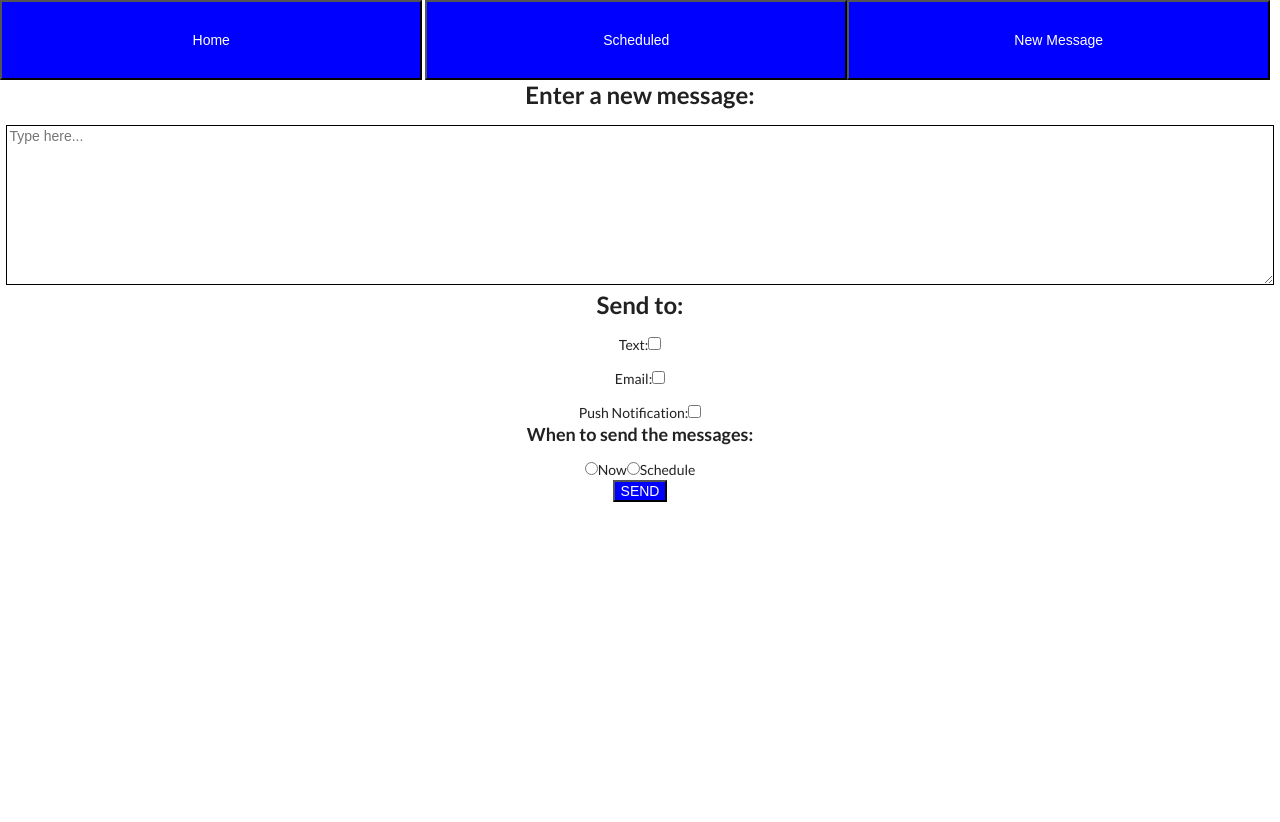
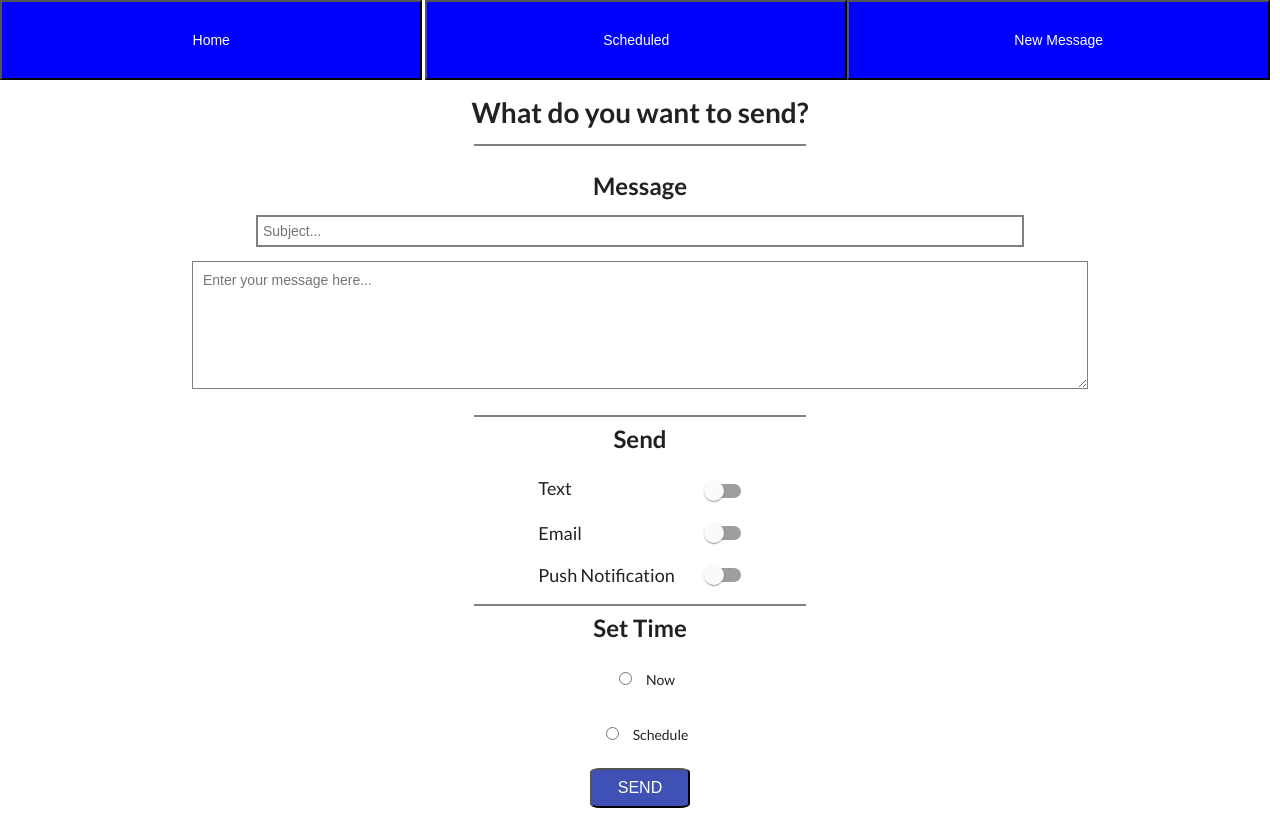
Before and after one commit to priceless99/MarketingReact, a React (Create React App) app: page /newmessage in a window 1280 px wide. Before the commit the page ends 800 px from the top, so only its background shows below. Built offline with nearby package versions, Linux system fonts and the light colour scheme; no server answers.

Commit message:
Finished UI for the 'NewMesseges'.

```diff
--- a/package.json
+++ b/package.json
@@ -4,6 +4,7 @@
   "private": true,
   "dependencies": {
     "@material-ui/icons": "^4.2.1",
+    "@material-ui/core": "^4.2.0",
     "axios": "^0.19.0",
     "node-sass": "^4.12.0",
     "react": "^16.8.6",
--- /dev/null
+++ b/src/FormControlLabelPos.css
@@ -0,0 +1,4 @@
+h3 {
+    font-weight: 400;
+    text-align: left;
+  }
--- /dev/null
+++ b/src/components/FormControlLabelPosition.js
@@ -0,0 +1,53 @@
+import React from "react";
+import Switch from "@material-ui/core/Switch";
+import FormGroup from "@material-ui/core/FormGroup";
+import FormControlLabel from "@material-ui/core/FormControlLabel";
+import FormControl from "@material-ui/core/FormControl";
+import '../FormControlLabelPos.css';
+
+function FormControlLabelPosition() {
+  const [value, setValue] = React.useState("female");
+
+  function handleChange(event) {
+    setValue(event.target.value);
+  }
+
+  return (
+    <FormControl component="fieldset">
+      <FormGroup
+        aria-label="position"
+        name="position"
+        value={value}
+        onChange={handleChange}
+        row
+      >
+        <table>
+            <th><h3>Text</h3></th>
+            <th><FormControlLabel
+              value="Text"
+              control={<Switch color="primary" />}
+              labelPlacement="start"
+            /></th>
+            <tr>
+                <td><h3>Email</h3></td>
+                <td><FormControlLabel
+              value="Email"
+              control={<Switch color="primary" />}
+              labelPlacement="start"
+            /></td>
+            </tr>
+            <tr>
+                <td><h3>Push Notification</h3></td>
+                <td><FormControlLabel
+              value="Push Notification"
+              control={<Switch color="primary" />}
+              labelPlacement="start"
+            /></td>
+            </tr>
+        </table>
+      </FormGroup>
+    </FormControl>
+  );
+}
+
+export default FormControlLabelPosition;
--- a/src/components/NewMessage.js
+++ b/src/components/NewMessage.js
@@ -1,6 +1,8 @@
-import React from 'react'
-import { Link } from 'react-router-dom'
-import Switch from '@material-ui/core/Switch';
+import React from 'react';
+import { Link } from 'react-router-dom';
+import FormControlLabelPosition from './FormControlLabelPosition';
+import '../NewMessage.css';
+
 
 class NewMessage extends React.Component {
   constructor(props) {
@@ -23,40 +25,50 @@ class NewMessage extends React.Component {
 
   render() {
     return (
-      <div style={{ textAlign: 'center' }}>
-
-        <h2>Enter a new message:</h2>
-        <div><textarea id="newMsg" className='messageInput' placeholder='Type here...' value={this.state.input} onChange={e => this.setState({ input: e.target.value })} cols="30" rows="10"></textarea>
+      <div id="body">
+        <h1>What do you want to send?</h1>
+        <hr id="break"></hr>
+        <h2>Message</h2>
+        <div>
+          <input className='subjectInput' placeholder='Subject...'></input>
+          <textarea id="textarea" className='messageInput' placeholder='Enter your message here...' value={this.state.input} onChange={e => this.setState({ input: e.target.value })}></textarea>
         </div>
+        <hr id="break"></hr>
         <div>
-          <h2>Send to:</h2>
-          <p id="switches">Text:<input onChange={(e) => this.setState({ text: e.target.checked })} value={this.state.text} type="checkbox" /></p>
-          <p id="switches">Email:<input onChange={(e) => this.setState({ email: e.target.checked })} value={this.state.email} type="checkbox" /></p>
-          <p id="switches">Push Notification:<input onChange={(e) => this.setState({ push: e.target.checked })} value={this.state.push} type="checkbox" /></p>
+          <h2>Send</h2>
+          <FormControlLabelPosition/>
+          {/* <p>Text:<input onChange={(e) => this.setState({ text: e.target.checked })} value={this.state.text} type="checkbox" /></p>
+          <p>Email:<input onChange={(e) => this.setState({ email: e.target.checked })} value={this.state.email} type="checkbox" /></p>
+          <p>Push Notification:<input onChange={(e) => this.setState({ push: e.target.checked })} value={this.state.push} type="checkbox" /></p> */}
         </div>
+        <hr id="break"></hr>
         <div>
-          <h3>When to send the messages:</h3>
-          <input type="radio" name="schedule" value='now' onClick={(e) => this.setState({ send: e.target.value })}></input>Now
-          <input type="radio" name="schedule" value="schedule" onClick={(e) => this.setState({ send: e.target.value })}></input>Schedule
+          <h2>Set Time</h2>
+          <p><input id="radio" type="radio" name="schedule" value='now' onClick={(e) => this.setState({ send: e.target.value })}></input>Now</p>
+          <p><input id="radio" type="radio" name="schedule" value="schedule" onClick={(e) => this.setState({ send: e.target.value })}></input>Schedule</p>
         </div>
         {this.state.send === 'schedule' && (
-          <div>
-            <p>Date:
-            <input onChange={(e) => this.setState({ date: e.target.value })} type="date" /></p>
-            <p>Time:
-            <input onChange={(e) => this.setState({ time: e.target.value })} type="time" /></p>
-            <p>Frequency:
-              <select onChange={(e) => this.setState({ frequency: e.target.value })}>
-                <option value="oncetime">Once Time</option>
+          <div id="dateTime">
+            <table>
+              <th><h3>Date: </h3></th>
+              <th><input onChange={(e) => this.setState({ date: e.target.value })} type="date" /></th>
+              <tr>
+                <td><h3>Time: </h3></td>
+                <td><input onChange={(e) => this.setState({ time: e.target.value })} type="time" /></td>
+              </tr>
+              <tr>
+                <td><h3>Frequency: </h3></td>
+                <td><select onChange={(e) => this.setState({ frequency: e.target.value })}>
+                <option value="oncetime">One Time</option>
                 <option value="weekly">Weekly</option>
                 <option value="monthly">Monthly</option>
-              </select>
-            </p>
-
+              </select></td>
+              </tr>
+            </table>
           </div>
         )}
-        <div>
-          <Link to='/scheduled'><button onClick={this.sendData}>SEND</button></Link>
+        <div id="send">
+          <Link to='/scheduled'><button id="sendBtn" onClick={this.sendData}>SEND</button></Link>
         </div>
       </div>
     )
--- a/src/index.scss
+++ b/src/index.scss
@@ -6,11 +6,14 @@
 }
 
 .messageInput{
-  width: 99vw;
-  height: 20vh;
+  width: 70vw;
+  height: 16vh;
   border-style: solid;
-  border-color: black
+  border-color: grey;
+  padding: 10px;
+  margin: 1rem;
 }
+
 button{
   background-color: blue;
   color: white
--- a/src/newMessage.css
+++ b/src/newMessage.css
@@ -0,0 +1,48 @@
+#body {
+    text-align: center;
+    margin: 0 auto;
+    width: 100%;
+    border: 1px transparent;
+    margin-top: 1rem;
+}
+
+#radio {
+    margin: 1rem;
+}
+
+#send {
+    padding: 1rem;
+}
+
+#sendBtn {
+    height: 40px;
+    width: 100px;
+    font-size: 16px;
+    border-radius: 10%;
+    background-color: #3f51b5;
+}
+
+#break {
+    border: 0.5px solid grey;
+    width: 330px;
+}
+
+table {
+    margin: 0 auto;
+}
+
+table h3{
+    text-align: left;
+}
+
+table input {
+    left: 0;
+}
+
+.subjectInput {
+    width: 60vw;
+    height: 4vh;
+    padding-left: 5px;
+    border-style: solid;
+    border-color: gray;
+}
```
Also changed, not shown: 1 other file (tests, documents, lock files or other folders).
